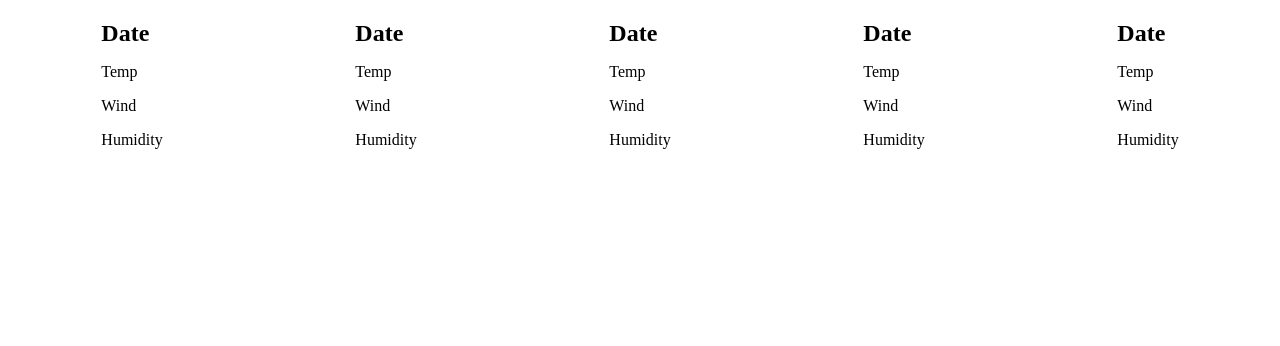
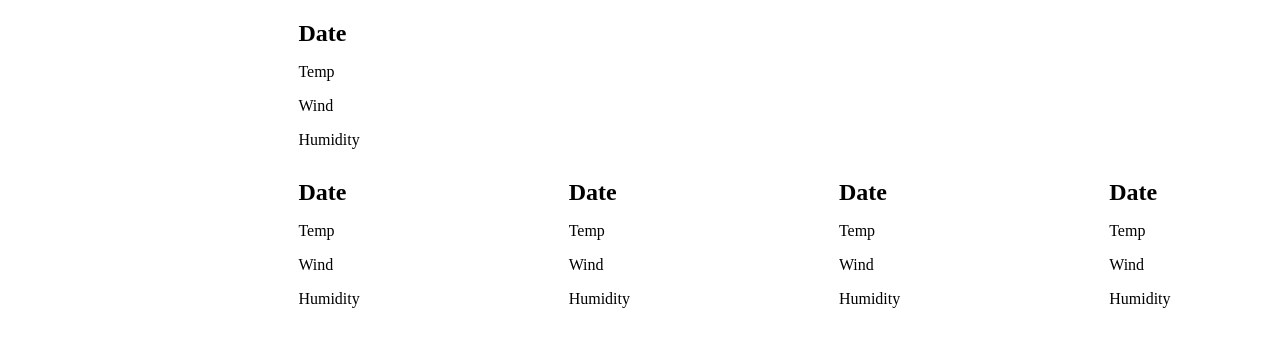
Before and after one commit to Apjuve/Elclima, a React (Create React App) app in the folder clima/: page / in a window 1280 px wide. Shown: the top 346 px of the page. Built offline with nearby package versions, Linux system fonts and the light colour scheme.

Commit message:
added current day weather ccomponent

```diff
--- a/clima/src/App.css
+++ b/clima/src/App.css
@@ -20,11 +20,20 @@
   gap: 10px;
   width: 100%;
   grid-template-areas:
+  "current"
   "D-one"
   "D-two"
   "D-three"
   "D-four"
   "D-five";
+}
+
+.currentDay {
+  grid-area: current;
+  display: grid;
+  justify-content: center;
+  gap: 10px;
+  padding: 10px;
 }
 
 .weather-article:nth-child(1) {
@@ -58,6 +67,7 @@
 @media screen and (min-width: 35em) {
   .weather-grid {
     grid-template-areas:
+    "current current"
     "D-one D-two"
     "D-three D-four"
     "D-five D-five";
@@ -67,6 +77,8 @@
 
 @media screen and (min-width: 60em) {
   .weather-grid {
-    grid-template-areas:  "D-one D-two D-three D-four D-five";
+    grid-template-areas:
+    "current current current current current"
+    "D-one D-two D-three D-four D-five";
   }
 }
--- /dev/null
+++ b/clima/src/components/CurrentDay.js
@@ -0,0 +1,15 @@
+import { useState } from "react";
+
+const currentDay = () => {
+    return (
+        <article>
+            <h1>Todays weather:</h1>
+            <h3>Date</h3>
+            <p>Temp</p>
+            <p>Wind</p>
+            <p>Humidity</p>
+        </article>
+    )
+}
+
+export default currentDay
--- a/clima/src/components/Grid.js
+++ b/clima/src/components/Grid.js
@@ -1,5 +1,6 @@
 import { useState } from "react";
 import Article from "./article";
+import currentDay from "./CurrentDay";
 
 
 
@@ -12,6 +13,7 @@
 
     return (
         <div className="weather-grid">
+            <currentDay />
             {articles.map(article => (
                 <Article key={article} />
             ))}
```
Also changed, not shown: 1 other file (tests, documents, lock files or other folders).
